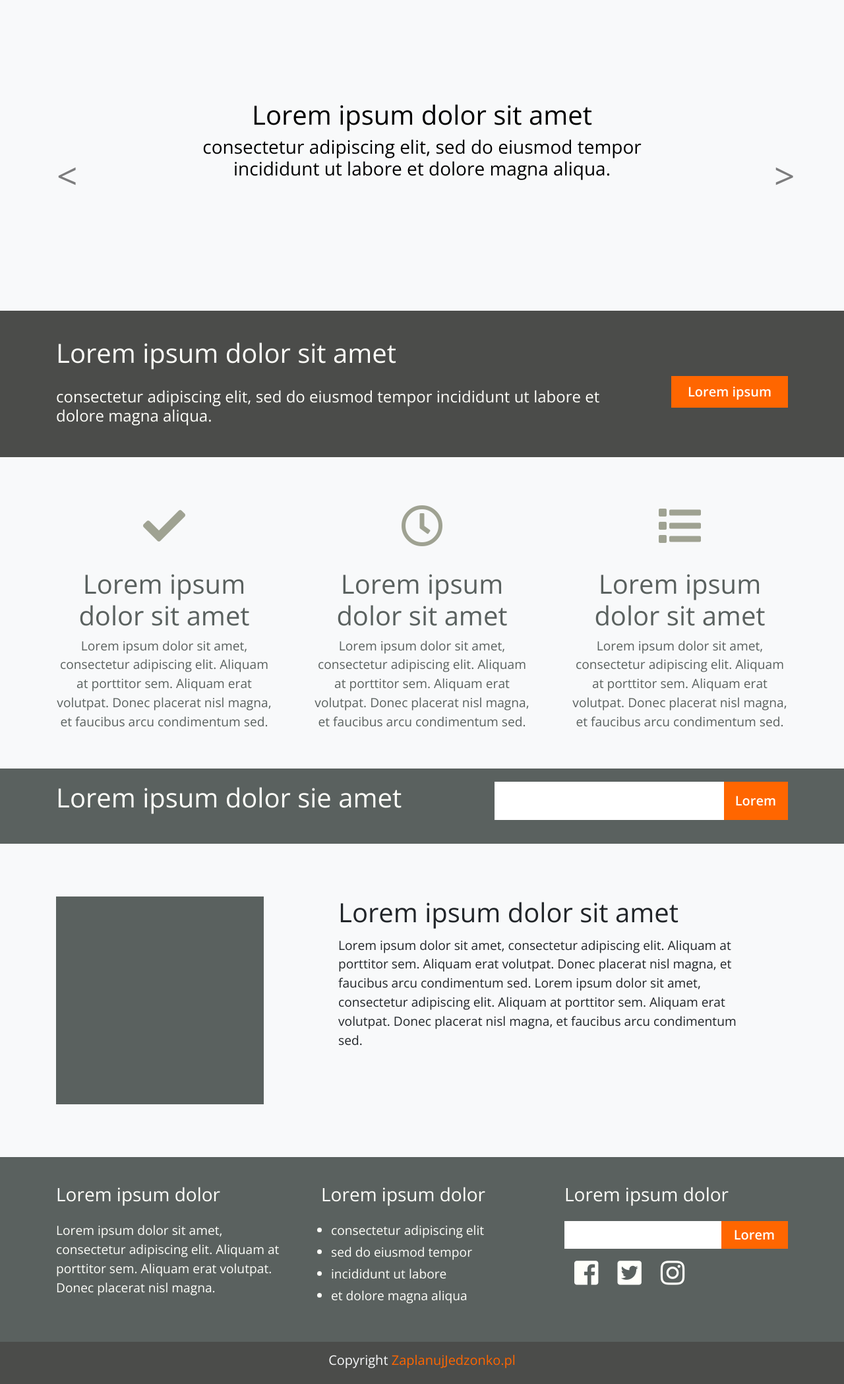
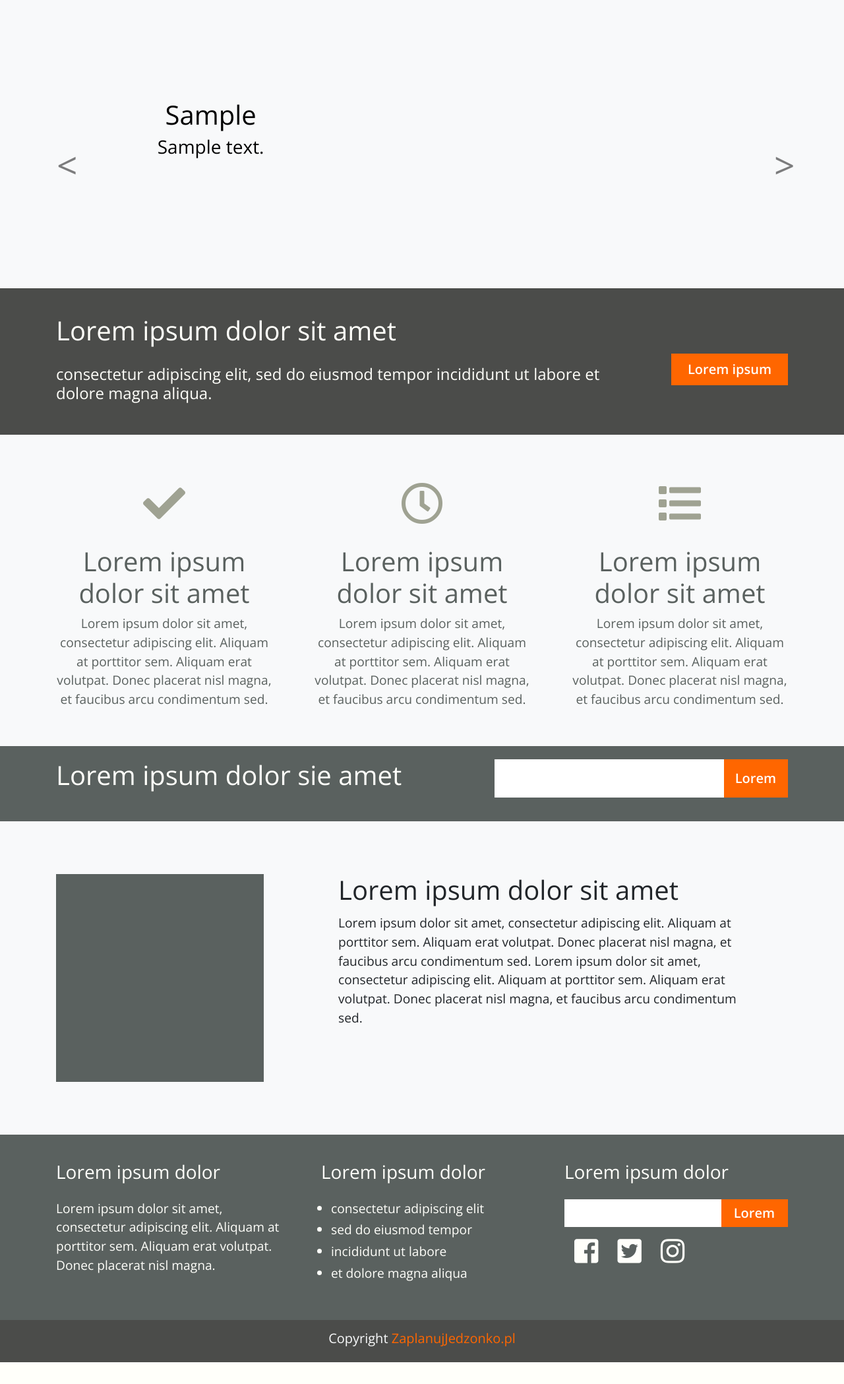
Before and after one commit to WojciechBuda88/Jedzonko, a Django app: template jedzonko/templates/index.html in a window 1280 px wide. Shown: the part 101-2199 px from the top of the page at 66% size. After the commit the page ends 2166 px from the top, so only its background shows below. Run offline with Django 3.2, Linux system fonts and the light colour scheme; the template is opened without the code that fills it: most values are stand-ins (such as "Sample title", 1, 10 or a date in 2020); some libraries are stand-ins or nearby versions; some web fonts are replaced.

Commit message:
feature 1.1

```diff
--- a/jedzonko/templates/index.html
+++ b/jedzonko/templates/index.html
@@ -6,12 +6,14 @@
     <meta charset="utf-8">
     <meta name="viewport" content="width=device-width, initial-scale=1, shrink-to-fit=no">
     <title>Zaplanuj Jedzonko</title>
-    <link rel="stylesheet" href="https://stackpath.bootstrapcdn.com/bootstrap/4.1.3/css/bootstrap.min.css" integrity="sha384-MCw98/SFnGE8fJT3GXwEOngsV7Zt27NXFoaoApmYm81iuXoPkFOJwJ8ERdknLPMO"
+    <link rel="stylesheet" href="https://stackpath.bootstrapcdn.com/bootstrap/4.1.3/css/bootstrap.min.css"
+          integrity="sha384-MCw98/SFnGE8fJT3GXwEOngsV7Zt27NXFoaoApmYm81iuXoPkFOJwJ8ERdknLPMO"
           crossorigin="anonymous">
     <link href="https://fonts.googleapis.com/css?family=Charmonman:400,700|Open+Sans:400,600,700&amp;subset=latin-ext"
           rel="stylesheet">
-    <link rel="stylesheet" href="{% static "css/style.css" %}">
-    <link rel="stylesheet" href="https://use.fontawesome.com/releases/v5.5.0/css/all.css" integrity="sha384-B4dIYHKNBt8Bc12p+WXckhzcICo0wtJAoU8YZTY5qE0Id1GSseTk6S+L3BlXeVIU" crossorigin="anonymous">
+    <link rel="stylesheet" href="{% static 'css/style.css' %}">
+    <link rel="stylesheet" href="https://use.fontawesome.com/releases/v5.5.0/css/all.css"
+          integrity="sha384-B4dIYHKNBt8Bc12p+WXckhzcICo0wtJAoU8YZTY5qE0Id1GSseTk6S+L3BlXeVIU" crossorigin="anonymous">
 </head>
 
 <body>
@@ -48,27 +50,24 @@
             <div class="carousel-item active">
                 <div class="container w-75 d-flex">
                     <div class="carousel-caption d-block">
-                            <h1>Lorem ipsum dolor sit amet</h1>
-                            <h3> consectetur adipiscing elit, sed do eiusmod tempor incididunt ut labore et dolore
-                                magna aliqua.</h3>
+                        <h1>{{recipes.0}}</h1>
+                        <h3> {{recipes.0.description}}</h3>
                     </div>
                 </div>
             </div>
             <div class="carousel-item">
                 <div class="container w-75 d-flex">
                     <div class="carousel-caption d-block">
-                            <h1>Torem ipsum dolor sit amet</h1>
-                            <h3> consectetur adipiscing elit, sed do eiusmod tempor incididunt ut labore et dolore
-                                magna aliqua.</h3>
+                        <h1>{{recipes.1}}</h1>
+                        <h3> {{recipes.1.description}}</h3>
                     </div>
                 </div>
             </div>
             <div class="carousel-item">
                 <div class="container w-75 d-flex">
                     <div class="carousel-caption d-block">
-                            <h1>Borem ipsum dolor sit amet</h1>
-                            <h3> consectetur adipiscing elit, sed do eiusmod tempor incididunt ut labore et dolore
-                                magna aliqua.</h3>
+                        <h1>{{recipes.2}}</h1>
+                        <h3> {{recipes.2.description}}</h3>
                     </div>
                 </div>
             </div>
@@ -105,19 +104,22 @@
             <div class="col text-center">
                 <i class="fas fa-check icon-details"></i>
                 <h1>Lorem ipsum dolor sit amet</h1>
-                        <p>Lorem ipsum dolor sit amet, consectetur adipiscing elit. Aliquam at porttitor sem.  Aliquam erat volutpat. Donec placerat nisl magna, et faucibus arcu condimentum sed.
+                <p>Lorem ipsum dolor sit amet, consectetur adipiscing elit. Aliquam at porttitor sem. Aliquam erat
+                    volutpat. Donec placerat nisl magna, et faucibus arcu condimentum sed.
                 </p>
             </div>
             <div class="col text-center pr-4 pl-4 mr-4 ml-4">
                 <i class="far fa-clock icon-details"></i>
                 <h1>Lorem ipsum dolor sit amet</h1>
-                        <p>Lorem ipsum dolor sit amet, consectetur adipiscing elit. Aliquam at porttitor sem.  Aliquam erat volutpat. Donec placerat nisl magna, et faucibus arcu condimentum sed.
+                <p>Lorem ipsum dolor sit amet, consectetur adipiscing elit. Aliquam at porttitor sem. Aliquam erat
+                    volutpat. Donec placerat nisl magna, et faucibus arcu condimentum sed.
                 </p>
             </div>
             <div class="col text-center">
                 <i class="fas fa-list icon-details"></i>
                 <h1>Lorem ipsum dolor sit amet</h1>
-                        <p>Lorem ipsum dolor sit amet, consectetur adipiscing elit. Aliquam at porttitor sem.  Aliquam erat volutpat. Donec placerat nisl magna, et faucibus arcu condimentum sed.
+                <p>Lorem ipsum dolor sit amet, consectetur adipiscing elit. Aliquam at porttitor sem. Aliquam erat
+                    volutpat. Donec placerat nisl magna, et faucibus arcu condimentum sed.
                 </p>
             </div>
         </div>
@@ -171,7 +173,8 @@
         <div class="row">
             <div class="col">
                 <h3 class="mb-4">Lorem ipsum dolor</h3>
-                    <p>Lorem ipsum dolor sit amet, consectetur adipiscing elit. Aliquam at porttitor sem.  Aliquam erat volutpat. Donec placerat nisl magna.</p>
+                <p>Lorem ipsum dolor sit amet, consectetur adipiscing elit. Aliquam at porttitor sem. Aliquam erat
+                    volutpat. Donec placerat nisl magna.</p>
             </div>
             <div class="col pl-4 ml-4">
                 <h3 class="mb-4">Lorem ipsum dolor</h3>
@@ -214,11 +217,14 @@
     </div>
 </footer>
 
-    <script src="https://code.jquery.com/jquery-3.3.1.slim.min.js" integrity="sha384-q8i/X+965DzO0rT7abK41JStQIAqVgRVzpbzo5smXKp4YfRvH+8abtTE1Pi6jizo"
+<script src="https://code.jquery.com/jquery-3.3.1.slim.min.js"
+        integrity="sha384-q8i/X+965DzO0rT7abK41JStQIAqVgRVzpbzo5smXKp4YfRvH+8abtTE1Pi6jizo"
         crossorigin="anonymous"></script>
-    <script src="https://cdnjs.cloudflare.com/ajax/libs/popper.js/1.14.3/umd/popper.min.js" integrity="sha384-ZMP7rVo3mIykV+2+9J3UJ46jBk0WLaUAdn689aCwoqbBJiSnjAK/l8WvCWPIPm49"
+<script src="https://cdnjs.cloudflare.com/ajax/libs/popper.js/1.14.3/umd/popper.min.js"
+        integrity="sha384-ZMP7rVo3mIykV+2+9J3UJ46jBk0WLaUAdn689aCwoqbBJiSnjAK/l8WvCWPIPm49"
         crossorigin="anonymous"></script>
-    <script src="https://stackpath.bootstrapcdn.com/bootstrap/4.1.3/js/bootstrap.min.js" integrity="sha384-ChfqqxuZUCnJSK3+MXmPNIyE6ZbWh2IMqE241rYiqJxyMiZ6OW/JmZQ5stwEULTy"
+<script src="https://stackpath.bootstrapcdn.com/bootstrap/4.1.3/js/bootstrap.min.js"
+        integrity="sha384-ChfqqxuZUCnJSK3+MXmPNIyE6ZbWh2IMqE241rYiqJxyMiZ6OW/JmZQ5stwEULTy"
         crossorigin="anonymous"></script>
 </body>
 </html>
--- a/scrumlab/urls.py
+++ b/scrumlab/urls.py
@@ -16,9 +16,10 @@ Including another URLconf
 from django.contrib import admin
 from django.urls import path
 
-from jedzonko.views import IndexView
+from jedzonko.views import IndexView, MainView
 
 urlpatterns = [
     path('admin/', admin.site.urls),
     path('index/', IndexView.as_view()),
+    path('', MainView.as_view())
 ]
```
Also changed, not shown: jedzonko/views.py (+11 -0 lines). Lines whose indentation alone changed are shown as unchanged.
